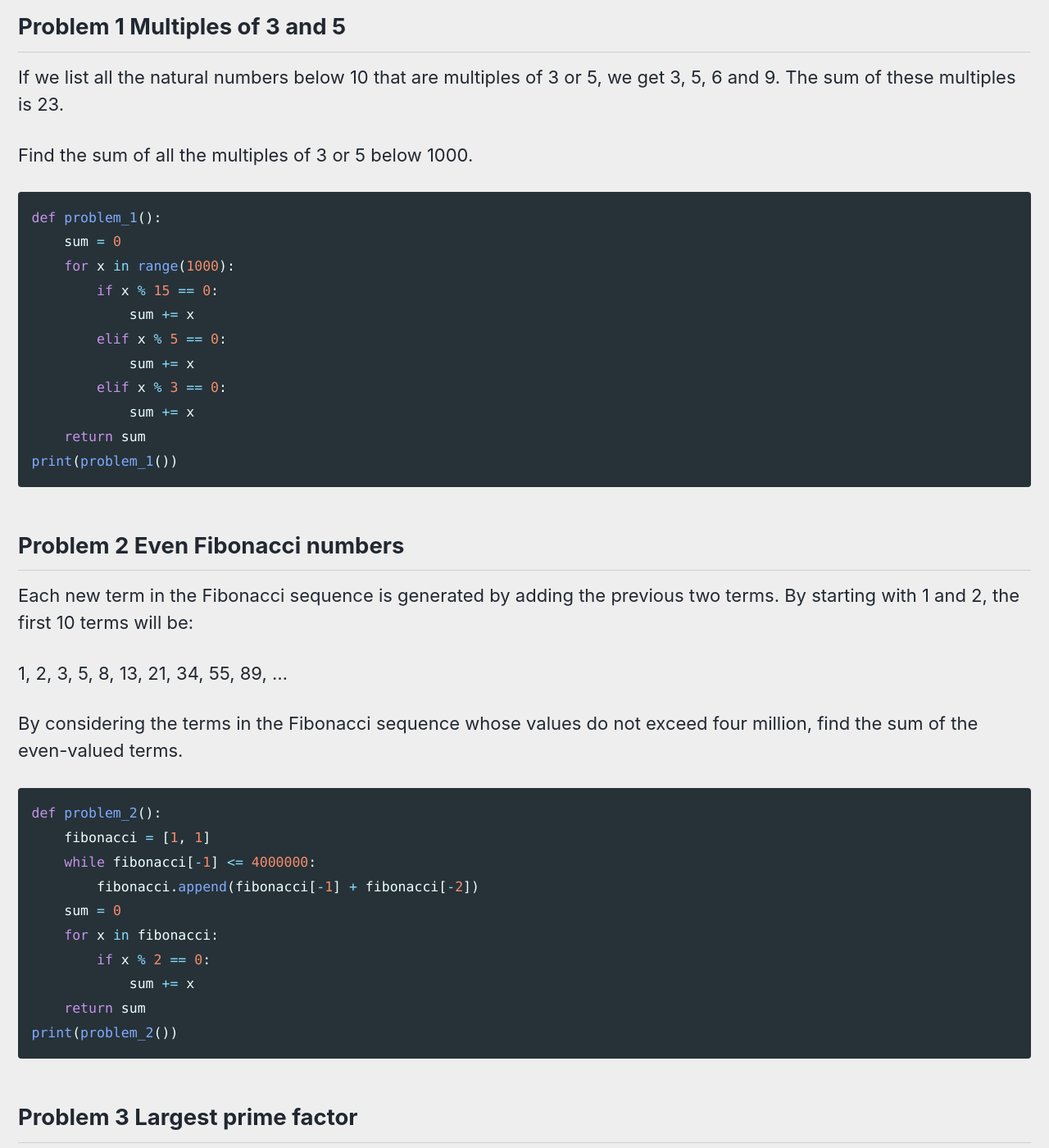
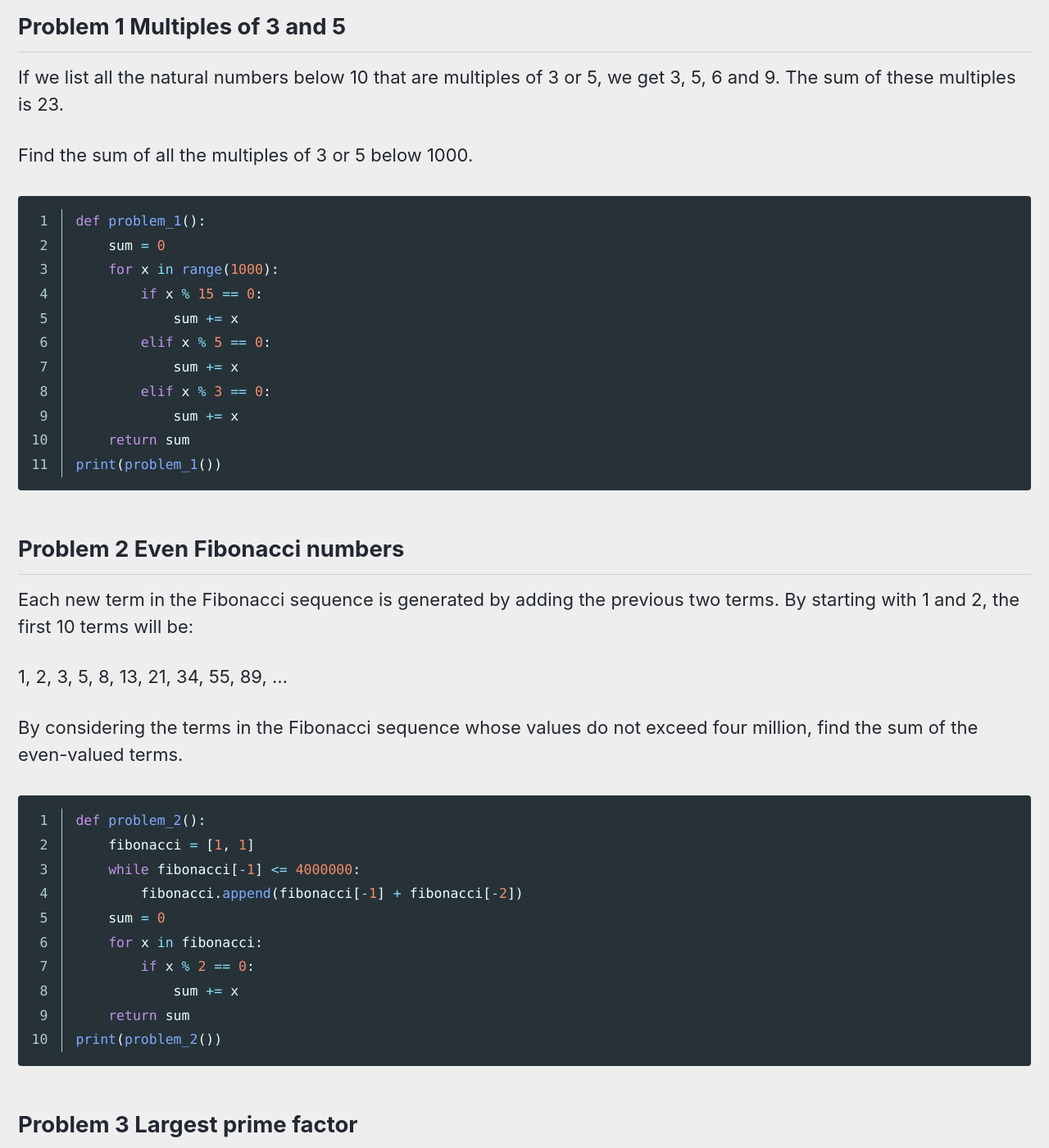
Before and after one commit to cskitty/cskitty.github.io, a Jekyll site: the page built from _posts/2020-04-19-post-project-euler-1.md, in a window 1280 px wide and 1400 px high, scrolled down 1186 px. Shown: the whole window at 82% size. Built offline with Jekyll 4.4.1, drawn with Linux system fonts in a browser that asks for light colours; cached includes are drawn as plain includes; nearby versions of some CDN libraries; some of the changed text lies outside the part shown.

Commit message:
syntax highting for project euler

````diff
--- a/_config.yml
+++ b/_config.yml
@@ -93,11 +93,11 @@ analytics:
 
 # Site Author
 author:
-  name             : "cskitty"
+  name             : "StarCoder"
   avatar           : "https://avatars3.githubusercontent.com/u/19498807?s=400&u=a311a0cc9b765090373a431d386a0842ff8a9622&v=4"
-  bio              : "Hello! I’m cskitty.
-  <br> <br> My interests are in computer science and mathematics, and writing.
-  <br> <br> On this web site you will find my programming projects, mathematical ideas, various writings, and random work.
+  bio              : "
+  <br> <br> Project StarCoder hosts a collection of tutorials and artciles related with Programming for STEM students.
+  <br> <br> You will find programming ideas and applications for various K12 subjects including math / physics / gaming / cryptography etc
 "
   location         : "California"
   email            : "hicskitty@gmail.com"
--- a/_posts/2020-04-19-post-project-euler-1.md
+++ b/_posts/2020-04-19-post-project-euler-1.md
@@ -21,7 +21,7 @@ If we list all the natural numbers below 10 that are multiples of 3 or 5, we get
 Find the sum of all the multiples of 3 or 5 below 1000.
 
 
-```python
+{% highlight python linenos %}
 def problem_1():
     sum = 0
     for x in range(1000):
@@ -33,7 +33,7 @@ def problem_1():
             sum += x
     return sum
 print(problem_1())
-```
+{% endhighlight %}
 
 
 ## Problem 2 Even Fibonacci numbers
@@ -45,7 +45,7 @@ Each new term in the Fibonacci sequence is generated by adding the previous two
 By considering the terms in the Fibonacci sequence whose values do not exceed four million, find the sum of the even-valued terms.
 
 
-```python
+{% highlight python linenos %}
 def problem_2():
     fibonacci = [1, 1]
     while fibonacci[-1] <= 4000000:
@@ -56,14 +56,15 @@ def problem_2():
             sum += x
     return sum
 print(problem_2())
-```
+{% endhighlight %}
 
 ## Problem 3 Largest prime factor
 The prime factors of 13195 are 5, 7, 13 and 29.
 
 What is the largest prime factor of the number 600851475143 ?
 
-```python
+
+{% highlight python linenos %}
 def smallest_prime_factor(x):
     for y in range(2, x):
         if x % y == 0:
@@ -81,14 +82,14 @@ def problem_3():
     return num
 
 print(problem_3())
-```
+{% endhighlight %}
 
 ## Problem 4 Largest palindrome product
 A palindromic number reads the same both ways. The largest palindrome made from the product of two 2-digit numbers is 9009 = 91 × 99.
 
 Find the largest palindrome made from the product of two 3-digit numbers.
 
-```python
+{% highlight python linenos %}
 def problem_4():
     list = []
     for x in range(999, 100, -1):
@@ -99,4 +100,4 @@ def problem_4():
                  list.append(x * y)
     return max(list)
 print(problem_4())
-```
+{% endhighlight %}
````
